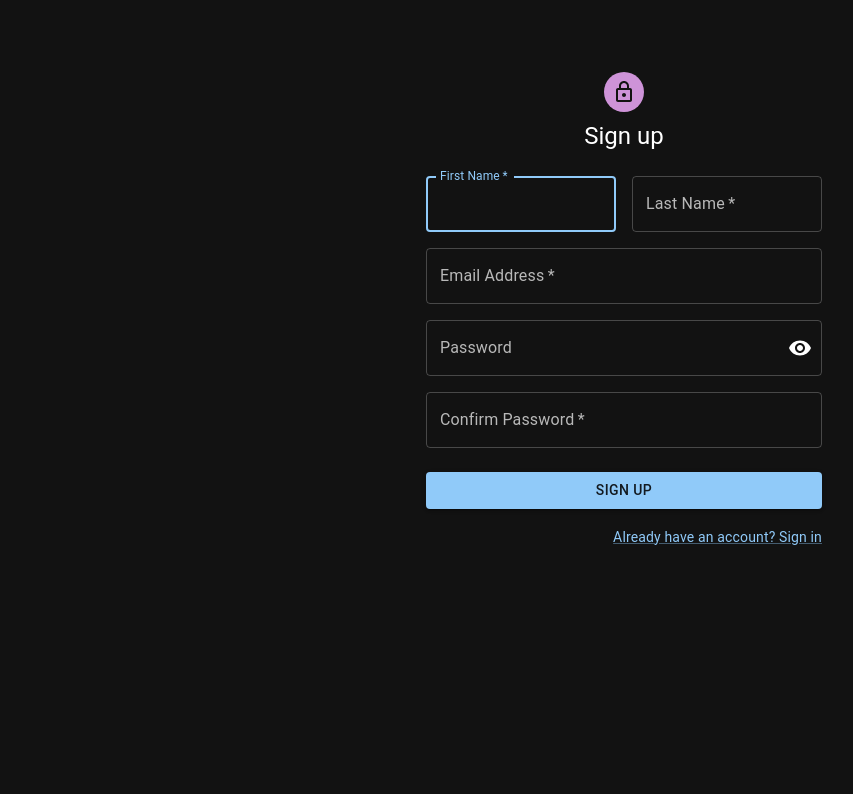
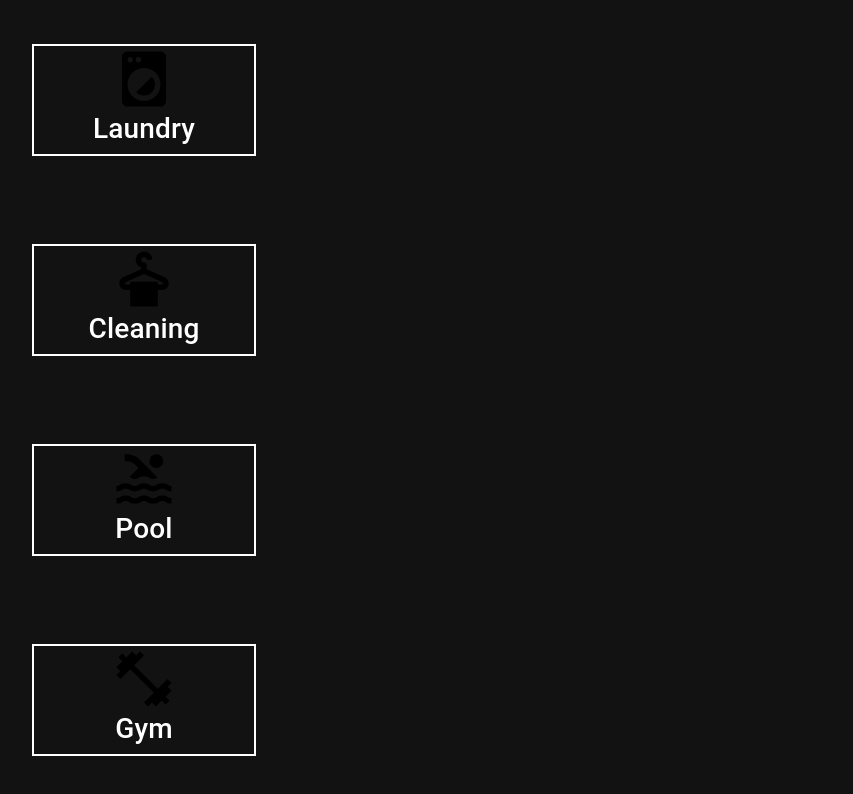
Before and after one commit to ninidhiaeddine/student-services-management-web, a React (Create React App) app: page / in a window 1280 px wide. Shown: the top 794 px of the page, without its empty margins (16-869 px from the left). Built offline with nearby package versions, Linux system fonts and the light colour scheme.

Commit message:
StudentCalnedarPage front end side menu

```diff
--- a/package.json
+++ b/package.json
@@ -5,7 +5,7 @@
   "dependencies": {
     "@emotion/react": "^11.10.5",
     "@emotion/styled": "^11.10.5",
-    "@mui/icons-material": "^5.10.16",
+    "@mui/icons-material": "^5.11.0",
     "@mui/material": "^5.10.17",
     "@testing-library/jest-dom": "^5.16.5",
     "@testing-library/react": "^13.4.0",
--- a/src/Components/AdminSignUp.js
+++ b/src/Components/AdminSignUp.js
@@ -3,8 +3,6 @@ import Avatar from '@mui/material/Avatar';
 import Button from '@mui/material/Button';
 import CssBaseline from '@mui/material/CssBaseline';
 import TextField from '@mui/material/TextField';
-import FormControlLabel from '@mui/material/FormControlLabel';
-import Checkbox from '@mui/material/Checkbox';
 import Link from '@mui/material/Link';
 import Grid from '@mui/material/Grid';
 import Box from '@mui/material/Box';
@@ -12,9 +10,7 @@ import LockOutlinedIcon from '@mui/icons-material/LockOutlined';
 import Typography from '@mui/material/Typography';
 import Container from '@mui/material/Container';
 import { createTheme, ThemeProvider } from '@mui/material/styles';
-import MenuItem from '@mui/material/MenuItem';
 import FormControl from '@mui/material/FormControl';
-import Select from '@mui/material/Select';
 import IconButton from '@mui/material/IconButton';
 import OutlinedInput from '@mui/material/OutlinedInput';
 import InputLabel from '@mui/material/InputLabel';
--- a/src/Components/Mainpage.css
+++ b/src/Components/Mainpage.css
@@ -5,3 +5,11 @@
 Select {
   width: 100%;
 }
+.ServiceTypeBtn{
+    border: solid 2px white;
+    width: 70%;
+    height: fit-content;
+}
+.ServiceIcon{
+    width: 30%;
+}
--- /dev/null
+++ b/src/Components/StudentCalnedarPage.js
@@ -0,0 +1,92 @@
+import * as React from 'react';
+import Button from '@mui/material/Button';
+import CssBaseline from '@mui/material/CssBaseline';
+import Box from '@mui/material/Box';
+import Grid from '@mui/material/Grid';
+import { createTheme, ThemeProvider } from '@mui/material/styles';
+//images
+import logo from './Picture1.png';
+import './Mainpage.css'
+
+//icons
+import FitnessCenterIcon from '@mui/icons-material/FitnessCenter';
+import PoolIcon from '@mui/icons-material/Pool';
+import DryCleaningIcon from '@mui/icons-material/DryCleaning';
+import LocalLaundryServiceIcon from '@mui/icons-material/LocalLaundryService';
+
+const theme = createTheme();
+
+const darkTheme = createTheme({
+    palette: {
+      mode: 'dark',
+    },
+  });
+
+
+export default function MainPage() {
+  return (
+    <ThemeProvider theme={darkTheme}>
+      <Grid container component="main" sx={{ height: '100vh' }}>
+        <CssBaseline />
+        <Grid
+          item
+          xs={12}
+          sm={3}
+          sx={{
+            display: 'flex',
+            flexDirection: 'column',
+            alignItems: 'center',
+            alignContent: 'center',
+            justifyContent: 'space-around',
+            textAlign: 'center',
+          }}
+        >
+            <Grid
+                item
+                xs={12}
+                class='ServiceTypeBtn'>
+                <LocalLaundryServiceIcon class='ServiceIcon'/>
+                <h3>Laundry</h3>
+            </Grid>
+            <Grid
+                item
+                xs={12}
+                class='ServiceTypeBtn'>
+                <DryCleaningIcon class='ServiceIcon'/>
+                <h3>Cleaning</h3>
+            </Grid>
+            <Grid
+                item
+                xs={12}
+                class='ServiceTypeBtn'>
+                <PoolIcon class='ServiceIcon'/>
+                <h3>Pool</h3>
+            </Grid>
+            <Grid
+                item
+                xs={12}
+                class='ServiceTypeBtn'>
+                <FitnessCenterIcon class='ServiceIcon'/>
+                <h3>Gym</h3>
+            </Grid>
+        </Grid>
+
+
+
+        <Grid item xs={12} sm={6}  elevation={6} square
+        sx={{
+            my: 8,
+            mx: 4,
+            display: 'flex',
+            flexDirection: 'column',
+            alignItems: 'center',
+            justifyContent: 'center',
+            mx: 'auto'
+          }}
+        >
+
+        </Grid>
+      </Grid>
+    </ThemeProvider>
+  );
+}
--- a/src/index.js
+++ b/src/index.js
@@ -7,6 +7,7 @@ import SignIN from './Components/SignInPage.js';
 import Main from './Components/MainPage.js'
 import Test from './Components/test.js'
 import SignUp from './Components/StudentSignUp.js'
+import Calendar from './Components/StudentCalnedarPage.js'
 import SignUpAdmin from './Components/AdminSignUp.js'
 
 import 'bootstrap/dist/css/bootstrap.min.css';
@@ -19,8 +20,9 @@ const root = ReactDOM.createRoot(document.getElementById('root'));
 root.render(
   //<Main/>
   //<SignIN/>
-  <SignUpAdmin/>
+  //<SignUpAdmin/>
   //<Test/>
+  <Calendar/>
 );
 
 
```
Also changed, not shown: 1 other file (tests, documents, lock files or other folders).
